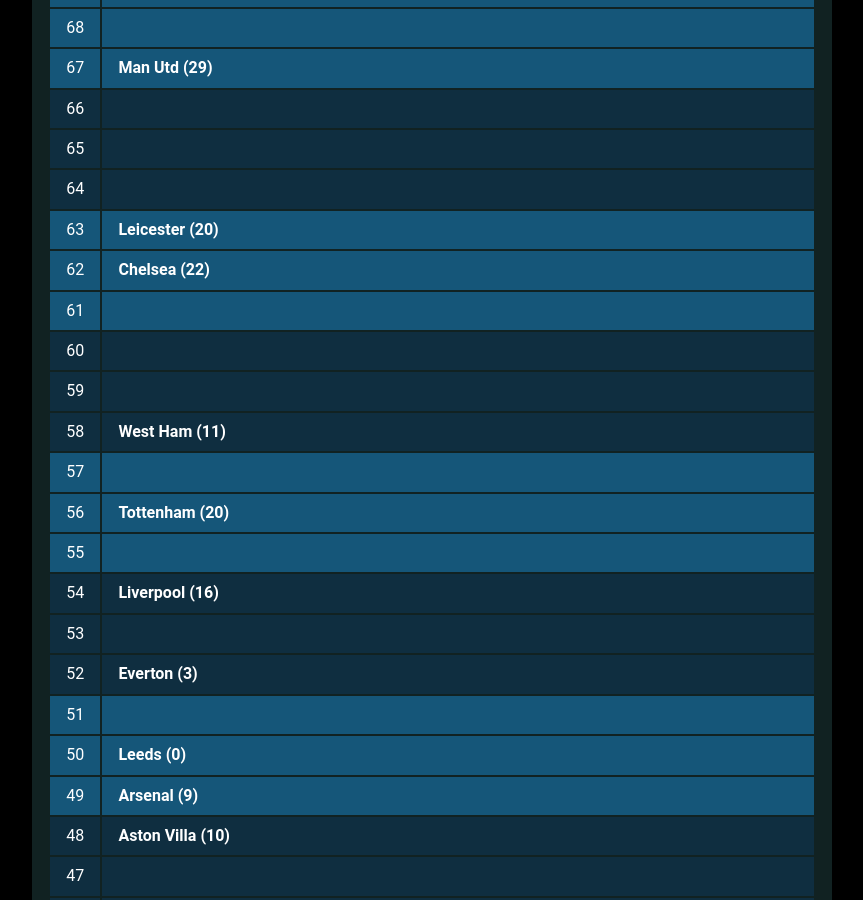
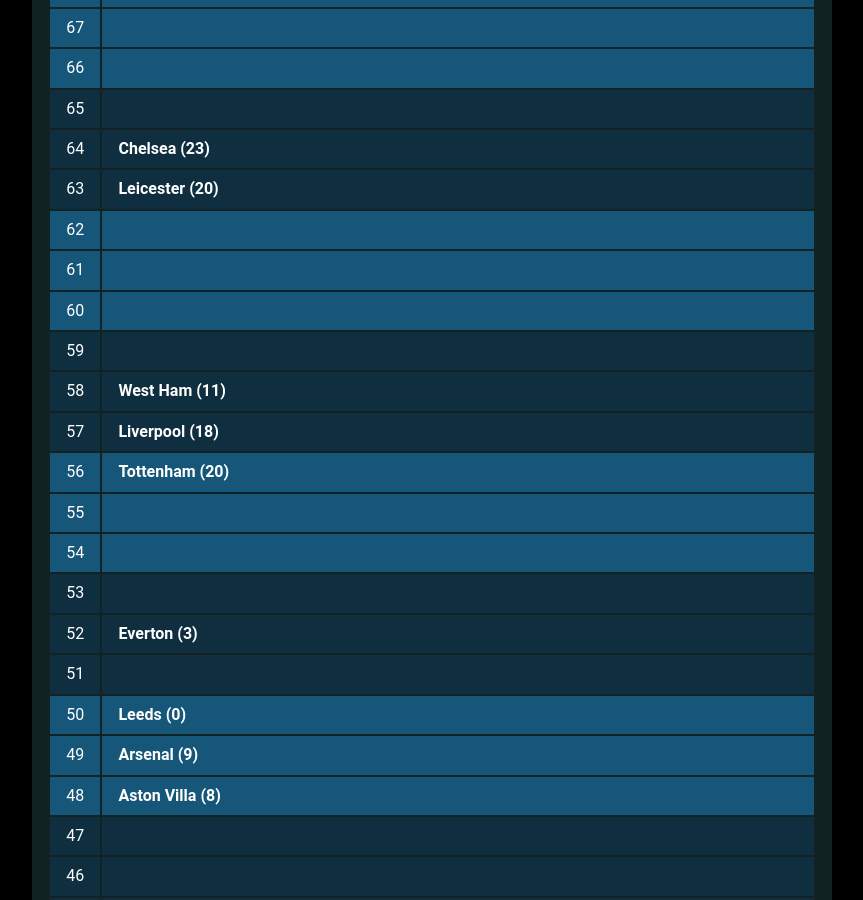
Before and after one commit to muru/muru.github.io, a Jekyll site: the page built from resources.md, in a window 1280 px wide and 900 px high, scrolled down 2002 px. Shown: the whole window, without its empty margins (208-1071 px from the left). Built offline with Jekyll 4.4.1, drawn with Linux system fonts in a browser that asks for light colours; some web fonts are replaced; some of the changed text lies outside the part shown.

Commit message:
updated cann-table: Mon 10 May 00:29:29 JST 2021

```diff
--- a/cann-table.html
+++ b/cann-table.html
@@ -1,14 +1,9 @@
 <table id="cann-table">
 <thead> <th> Pts </th> <th> Clubs (GD) </th> </thead>
 	<tr class="cann-row-1">
-		<td class="cann-point"> 81 </td>
-		<td class="cann-clubs">
-			<span class="club-name"> Man City (47) </span>
-		</td>
- 	</tr>
-	<tr class="cann-row-1">
 		<td class="cann-point"> 80 </td>
 		<td class="cann-clubs">
+			<span class="club-name"> Man City (46) </span>
 		</td>
  	</tr>
 	<tr class="cann-row-1">
@@ -16,7 +11,7 @@
 		<td class="cann-clubs">
 		</td>
  	</tr>
-	<tr class="cann-row-2">
+	<tr class="cann-row-1">
 		<td class="cann-point"> 78 </td>
 		<td class="cann-clubs">
 		</td>
@@ -31,7 +26,7 @@
 		<td class="cann-clubs">
 		</td>
  	</tr>
-	<tr class="cann-row-1">
+	<tr class="cann-row-2">
 		<td class="cann-point"> 75 </td>
 		<td class="cann-clubs">
 		</td>
@@ -46,7 +41,7 @@
 		<td class="cann-clubs">
 		</td>
  	</tr>
-	<tr class="cann-row-2">
+	<tr class="cann-row-1">
 		<td class="cann-point"> 72 </td>
 		<td class="cann-clubs">
 		</td>
@@ -59,9 +54,10 @@
 	<tr class="cann-row-2">
 		<td class="cann-point"> 70 </td>
 		<td class="cann-clubs">
+			<span class="club-name"> Man Utd (31) </span>
 		</td>
  	</tr>
-	<tr class="cann-row-1">
+	<tr class="cann-row-2">
 		<td class="cann-point"> 69 </td>
 		<td class="cann-clubs">
 		</td>
@@ -74,10 +70,9 @@
 	<tr class="cann-row-1">
 		<td class="cann-point"> 67 </td>
 		<td class="cann-clubs">
-			<span class="club-name"> Man Utd (29) </span>
 		</td>
  	</tr>
-	<tr class="cann-row-2">
+	<tr class="cann-row-1">
 		<td class="cann-point"> 66 </td>
 		<td class="cann-clubs">
 		</td>
@@ -90,9 +85,10 @@
 	<tr class="cann-row-2">
 		<td class="cann-point"> 64 </td>
 		<td class="cann-clubs">
+			<span class="club-name"> Chelsea (23) </span>
 		</td>
  	</tr>
-	<tr class="cann-row-1">
+	<tr class="cann-row-2">
 		<td class="cann-point"> 63 </td>
 		<td class="cann-clubs">
 			<span class="club-name"> Leicester (20) </span>
@@ -101,7 +97,6 @@
 	<tr class="cann-row-1">
 		<td class="cann-point"> 62 </td>
 		<td class="cann-clubs">
-			<span class="club-name"> Chelsea (22) </span>
 		</td>
  	</tr>
 	<tr class="cann-row-1">
@@ -109,7 +104,7 @@
 		<td class="cann-clubs">
 		</td>
  	</tr>
-	<tr class="cann-row-2">
+	<tr class="cann-row-1">
 		<td class="cann-point"> 60 </td>
 		<td class="cann-clubs">
 		</td>
@@ -125,9 +120,10 @@
 			<span class="club-name"> West Ham (11) </span>
 		</td>
  	</tr>
-	<tr class="cann-row-1">
+	<tr class="cann-row-2">
 		<td class="cann-point"> 57 </td>
 		<td class="cann-clubs">
+			<span class="club-name"> Liverpool (18) </span>
 		</td>
  	</tr>
 	<tr class="cann-row-1">
@@ -141,10 +137,9 @@
 		<td class="cann-clubs">
 		</td>
  	</tr>
-	<tr class="cann-row-2">
+	<tr class="cann-row-1">
 		<td class="cann-point"> 54 </td>
 		<td class="cann-clubs">
-			<span class="club-name"> Liverpool (16) </span>
 		</td>
  	</tr>
 	<tr class="cann-row-2">
@@ -158,7 +153,7 @@
 			<span class="club-name"> Everton (3) </span>
 		</td>
  	</tr>
-	<tr class="cann-row-1">
+	<tr class="cann-row-2">
 		<td class="cann-point"> 51 </td>
 		<td class="cann-clubs">
 		</td>
@@ -175,10 +170,10 @@
 			<span class="club-name"> Arsenal (9) </span>
 		</td>
  	</tr>
-	<tr class="cann-row-2">
+	<tr class="cann-row-1">
 		<td class="cann-point"> 48 </td>
 		<td class="cann-clubs">
-			<span class="club-name"> Aston Villa (10) </span>
+			<span class="club-name"> Aston Villa (8) </span>
 		</td>
  	</tr>
 	<tr class="cann-row-2">
@@ -191,9 +186,10 @@
 		<td class="cann-clubs">
 		</td>
  	</tr>
-	<tr class="cann-row-1">
+	<tr class="cann-row-2">
 		<td class="cann-point"> 45 </td>
 		<td class="cann-clubs">
+			<span class="club-name"> Wolves (-12) </span>
 		</td>
  	</tr>
 	<tr class="cann-row-1">
@@ -206,10 +202,9 @@
 		<td class="cann-clubs">
 		</td>
  	</tr>
-	<tr class="cann-row-2">
+	<tr class="cann-row-1">
 		<td class="cann-point"> 42 </td>
 		<td class="cann-clubs">
-			<span class="club-name"> Wolves (-13) </span>
 		</td>
  	</tr>
 	<tr class="cann-row-2">
@@ -223,7 +218,7 @@
 		<td class="cann-clubs">
 		</td>
  	</tr>
-	<tr class="cann-row-1">
+	<tr class="cann-row-2">
 		<td class="cann-point"> 39 </td>
 		<td class="cann-clubs">
 			<span class="club-name"> Newcastle (-18) </span>
@@ -237,11 +232,11 @@
 	<tr class="cann-row-1">
 		<td class="cann-point"> 37 </td>
 		<td class="cann-clubs">
-			<span class="club-name"> Brighton (-4) </span>
-			<span class="club-name"> Southampton (-18) </span>
+			<span class="club-name"> Brighton (-5) </span>
+			<span class="club-name"> Southampton (-20) </span>
 		</td>
  	</tr>
-	<tr class="cann-row-2">
+	<tr class="cann-row-1">
 		<td class="cann-point"> 36 </td>
 		<td class="cann-clubs">
 			<span class="club-name"> Burnley (-16) </span>
@@ -257,7 +252,7 @@
 		<td class="cann-clubs">
 		</td>
  	</tr>
-	<tr class="cann-row-1">
+	<tr class="cann-row-2">
 		<td class="cann-point"> 33 </td>
 		<td class="cann-clubs">
 		</td>
@@ -272,7 +267,7 @@
 		<td class="cann-clubs">
 		</td>
  	</tr>
-	<tr class="cann-row-2">
+	<tr class="cann-row-1">
 		<td class="cann-point"> 30 </td>
 		<td class="cann-clubs">
 		</td>
@@ -287,7 +282,7 @@
 		<td class="cann-clubs">
 		</td>
  	</tr>
-	<tr class="cann-row-1">
+	<tr class="cann-row-2">
 		<td class="cann-point"> 27 </td>
 		<td class="cann-clubs">
 			<span class="club-name"> Fulham (-20) </span>
@@ -304,7 +299,7 @@
 		<td class="cann-clubs">
 		</td>
  	</tr>
-	<tr class="cann-row-2">
+	<tr class="cann-row-1">
 		<td class="cann-point"> 24 </td>
 		<td class="cann-clubs">
 		</td>
@@ -319,7 +314,7 @@
 		<td class="cann-clubs">
 		</td>
  	</tr>
-	<tr class="cann-row-1">
+	<tr class="cann-row-2">
 		<td class="cann-point"> 21 </td>
 		<td class="cann-clubs">
 		</td>
@@ -334,7 +329,7 @@
 		<td class="cann-clubs">
 		</td>
  	</tr>
-	<tr class="cann-row-2">
+	<tr class="cann-row-1">
 		<td class="cann-point"> 18 </td>
 		<td class="cann-clubs">
 		</td>
```
Also changed, not shown: other parts of cann-table.html (+1 -1 lines).
